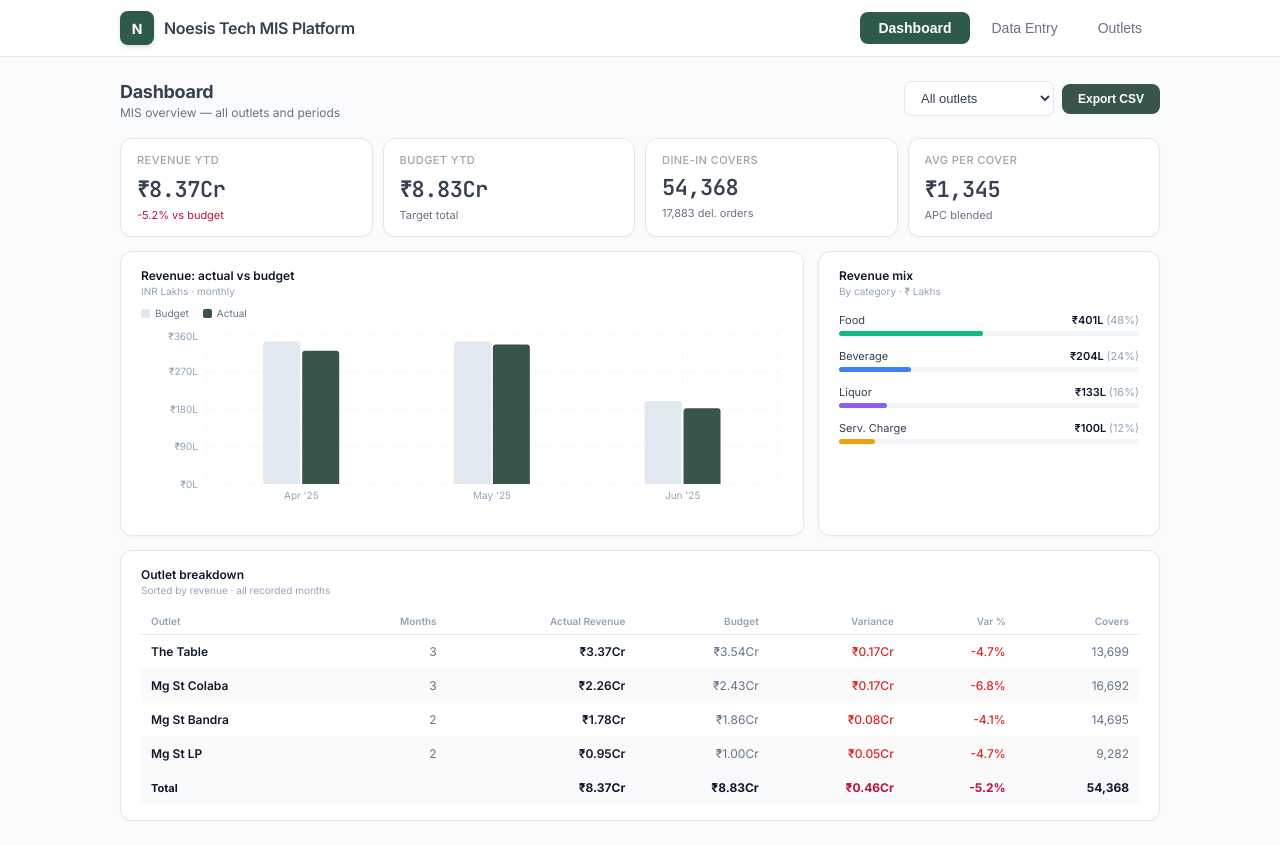
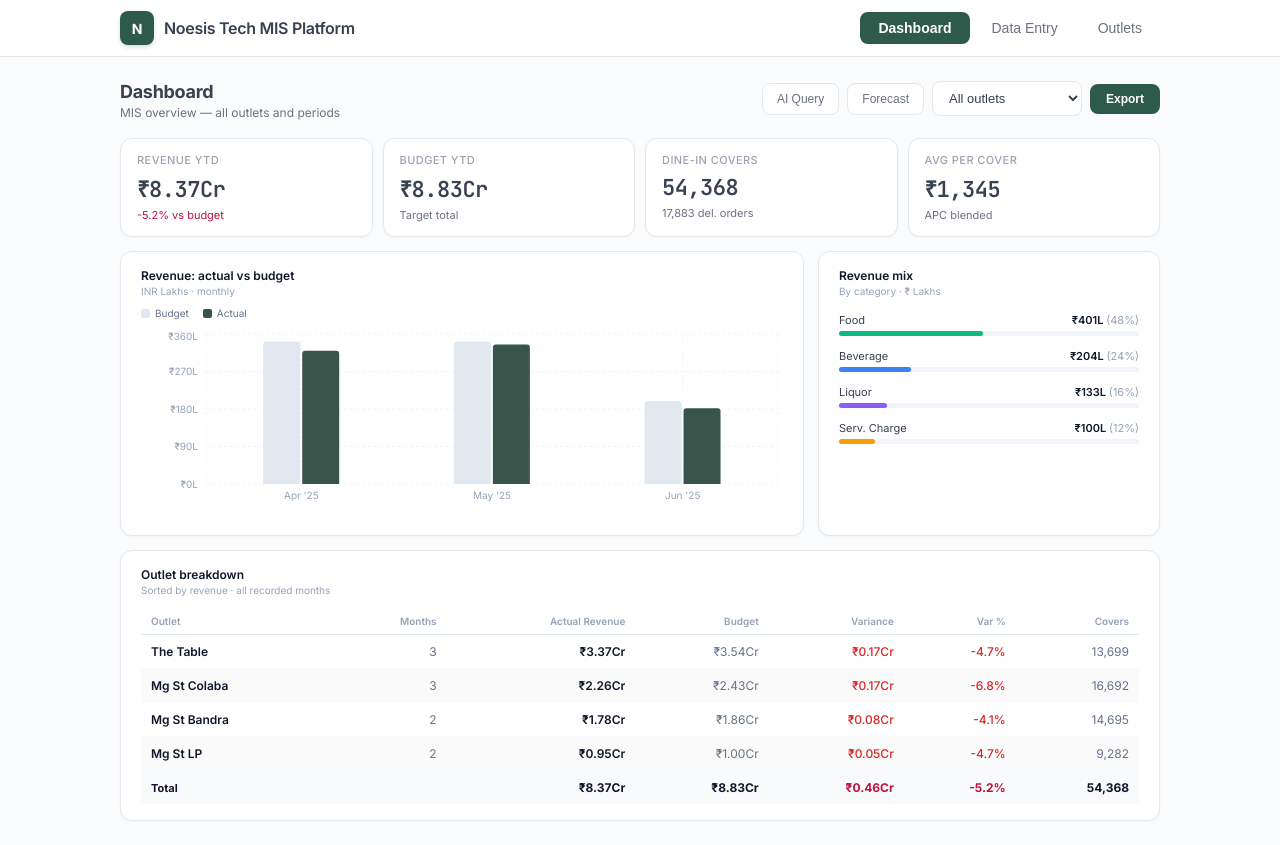
Before and after one commit to rahulnoesis/mis-app, a React (Vite) app: page / in a window 1280 px wide. Both pictures are taken after a click on the button "Dashboard". Built offline with nearby package versions, Linux system fonts and the light colour scheme.

Commit message:
Add AI Query and Forecast buttons to Dashboard

```diff
--- a/src/App.jsx
+++ b/src/App.jsx
@@ -526,6 +526,8 @@ function CSVUpload({outlets,entries,setEntries,getId}){
 
 function ReportsPage({outlets, entries, dailyEntries }) {
   const [filterOutlet, setFilterOutlet] = useState("all");
+  const [showAI, setShowAI] = useState(false);
+  const [showForecast, setShowForecast] = useState(false);
 
   const aggregatedEntries = useMemo(() => {
     const map = {};
@@ -635,13 +637,18 @@ function ReportsPage({outlets, entries, dailyEntries }) {
       <div style={{display:"flex",alignItems:"flex-start",justifyContent:"space-between",marginBottom:18}}>
         <PH title="Dashboard" sub="MIS overview — all outlets and periods" noMb/>
         <div style={{display:"flex",gap:8,alignItems:"center"}}>
+          <button onClick={() => setShowAI(!showAI)} style={{background:showAI ? C.primary : C.card, color: showAI ? "#fff" : C.textLight, border: `1px solid ${C.border}`, borderRadius: 8, padding: "8px 14px", fontSize: 12, fontWeight: 500, cursor: "pointer"}}>AI Query</button>
+          <button onClick={() => setShowForecast(!showForecast)} style={{background:showForecast ? C.primary : C.card, color: showForecast ? "#fff" : C.textLight, border: `1px solid ${C.border}`, borderRadius: 8, padding: "8px 14px", fontSize: 12, fontWeight: 500, cursor: "pointer"}}>Forecast</button>
           <select value={filterOutlet} onChange={e=>setFilterOutlet(e.target.value)} style={{...selStyle,width:"auto",minWidth:150}}>
             <option value="all">All outlets</option>
             {outlets.map(o=><option key={o.id} value={o.id}>{o.name}</option>)}
           </select>
-          <button onClick={exportCSV} style={{background:"#39544B",color:"#fff",border:"none",borderRadius:8,padding:"8px 16px",fontSize:12,fontWeight:600,cursor:"pointer"}}>Export CSV</button>
+          <button onClick={exportCSV} style={{background:C.primary,color:"#fff",border:"none",borderRadius:8,padding:"8px 16px",fontSize:12,fontWeight:600,cursor:"pointer"}}>Export</button>
         </div>
       </div>
+
+      {showAI && <div style={{marginBottom: 14}}><AIQueryPage outlets={outlets} entries={entries} dailyEntries={dailyEntries}/></div>}
+      {showForecast && <div style={{marginBottom: 14}}><ForecastPage outlets={outlets} entries={entries} dailyEntries={dailyEntries}/></div>}
 
       <div style={{display:"grid",gridTemplateColumns:"repeat(4,minmax(0,1fr))",gap:10,marginBottom:14}}>
         <KCard label="Revenue YTD" val={fmtCr(totalActual)} sub={`${varPct(totalActual,totalBudget)} vs budget`} subC={varColor}/>
```
